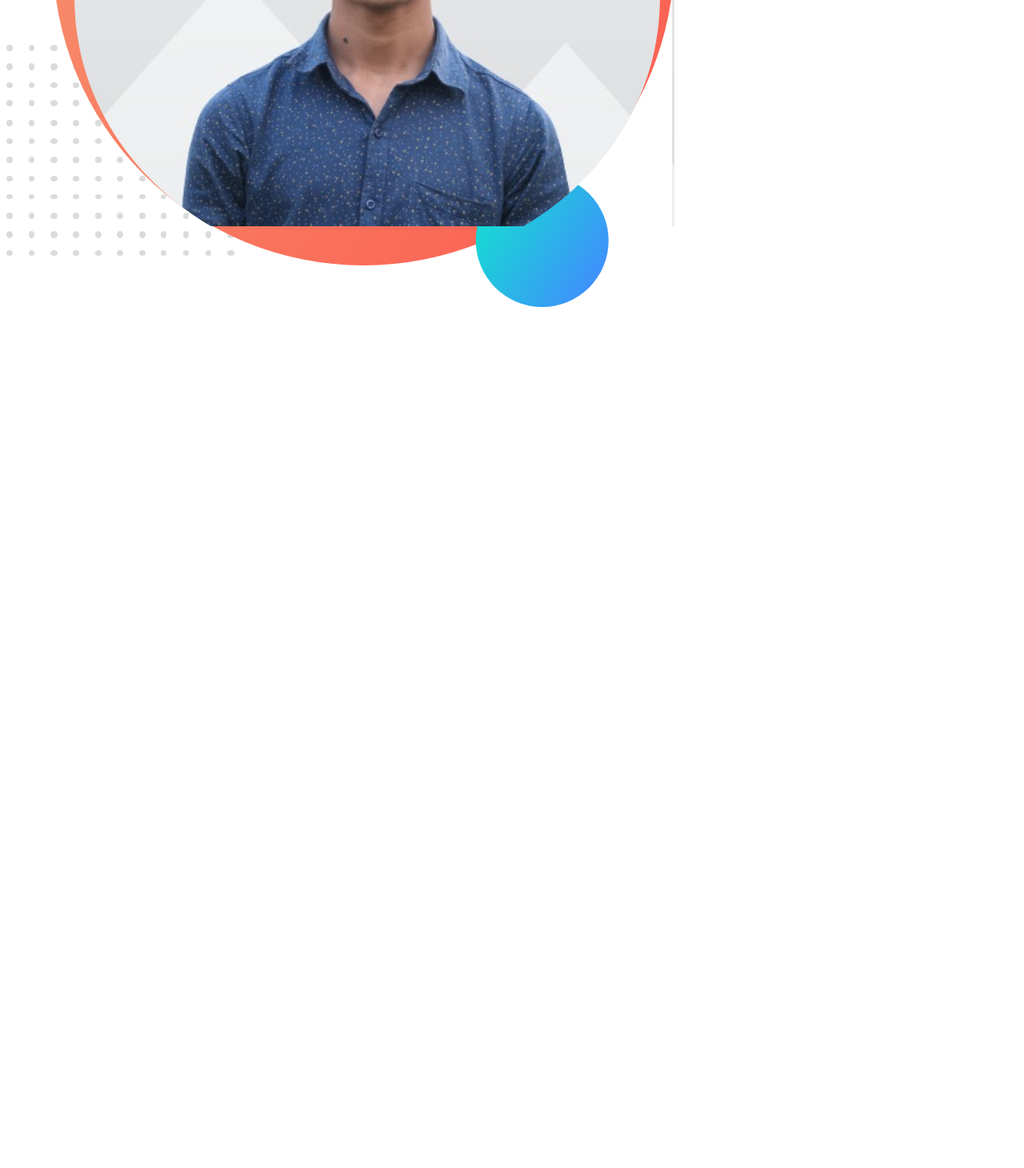
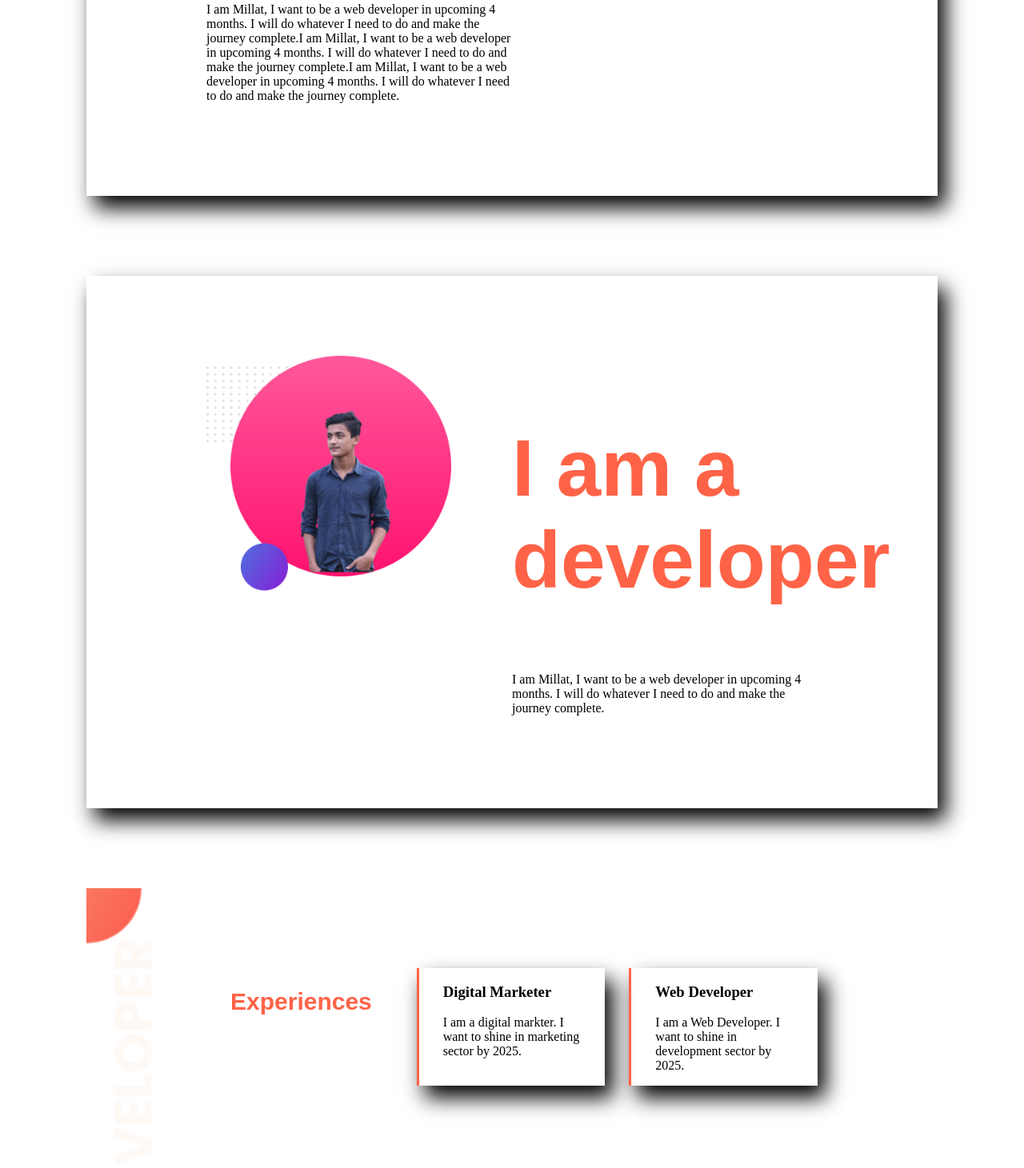
Before and after one commit to lbmillat/practice, a plain HTML site: page index.html in a window 1280 px wide. Shown: the part 593-2054 px from the top of the page at 80% size. Before the commit the page ends 989 px from the top, so only its background shows below. Drawn offline with Linux system fonts and the light colour scheme.

Commit message:
photo added

```diff
--- a/index.html
+++ b/index.html
@@ -5,23 +5,44 @@
     <meta charset="UTF-8">
     <meta http-equiv="X-UA-Compatible" content="IE=edge">
     <meta name="viewport" content="width=device-width, initial-scale=1.0">
-    <title>practice</title>
+    <title>Millat Practice</title>
     <link rel="stylesheet" href="style.css">
 </head>
 
 <body>
-    <section>
-        <div>
-            <h1>welcome to </h1>
-            <h1>millat world!</h1>
-            <p>আমি মিল্লাত। আমি একজন নতুন ওয়েব ডেভেলপার। ওয়েব ডেভেলপমেন্ট শিখার চেস্টা করতেচি । কিন্তু প্রথম বার একটু
-                সমস্যা পডতেছি। </p>
+    <section class="dipjol">
+        <div class="half">
+            <h1>I Am <span class="color">Millat</span></h1>
+            <p> I am Millat, I want to be a web developer in upcoming 4 months. I will do whatever I need to do and make
+                the journey complete.I am Millat, I want to be a web developer in upcoming 4 months. I will do whatever
+                I need to do and make
+                the journey complete.I am Millat, I want to be a web developer in upcoming 4 months. I will do whatever
+                I need to do and make
+                the journey complete.</p>
         </div>
-        <div>
-            <img src="millat-bg.png" alt="">
+        <div class="half">
+            <img src="bg-clean.png" alt="">
         </div>
     </section>
-
+    <section class="dipjol">
+        <div class="half"> <img src="millat-bg2.png" alt=""></div>
+        <div class="half">
+            <h1>I am a developer</h1>
+            <p> I am Millat, I want to be a web developer in upcoming 4 months. I will do whatever I need to do and make
+                the journey complete.</p>
+        </div>
+    </section>
+    <section class="dipjol-3">
+        <H1 class="one-third text-size">Experiences</H1>
+        <div id="one-third-1">
+            <H3>Digital Marketer</H3>
+            <p>I am a digital markter. I want to shine in marketing sector by 2025.</p>
+        </div>
+        <div id="one-third-1">
+            <H3>Web Developer</H3>
+            <p>I am a Web Developer. I want to shine in development sector by 2025.</p>
+        </div>
+    </section>
 </body>
 
 </html>
--- a/style.css
+++ b/style.css
@@ -0,0 +1,54 @@
+.color{
+    color: rgb(100, 100, 100);
+}
+
+h1{
+    font-size: 100px;
+    font-family: 'Poppins', sans-serif;
+    color: tomato;
+    font-weight: bold;
+}
+
+.dipjol{
+    display: flex;
+    margin: 100px;
+    padding: 100px 150px;
+    box-shadow: 10px 15px 25px black;
+}
+
+.half{
+    width: 50%;
+
+}
+
+.half img{
+    width: 80%;
+}
+
+.one-third{
+    width: 33.33%;
+        padding-left: 30px;
+    padding-right: 20px;
+
+}
+
+.text-size{
+    font-size: 30px;
+}
+#one-third-1{
+   width: 33.33%;
+    padding-left: 30px;
+    margin-left: 30px;
+       padding-right: 20px;
+    border-left: solid tomato;
+    box-shadow: 10px 15px 25px black;
+}
+
+.dipjol-3{
+    display: flex;
+    margin: 100px;
+    padding: 100px 150px;
+        background-image: url("top-banner.png");
+    background-repeat: no-repeat;
+    background-size: cover;
+}
```
Also changed, not shown: bg-clean.png (added), download.jfif (added).
